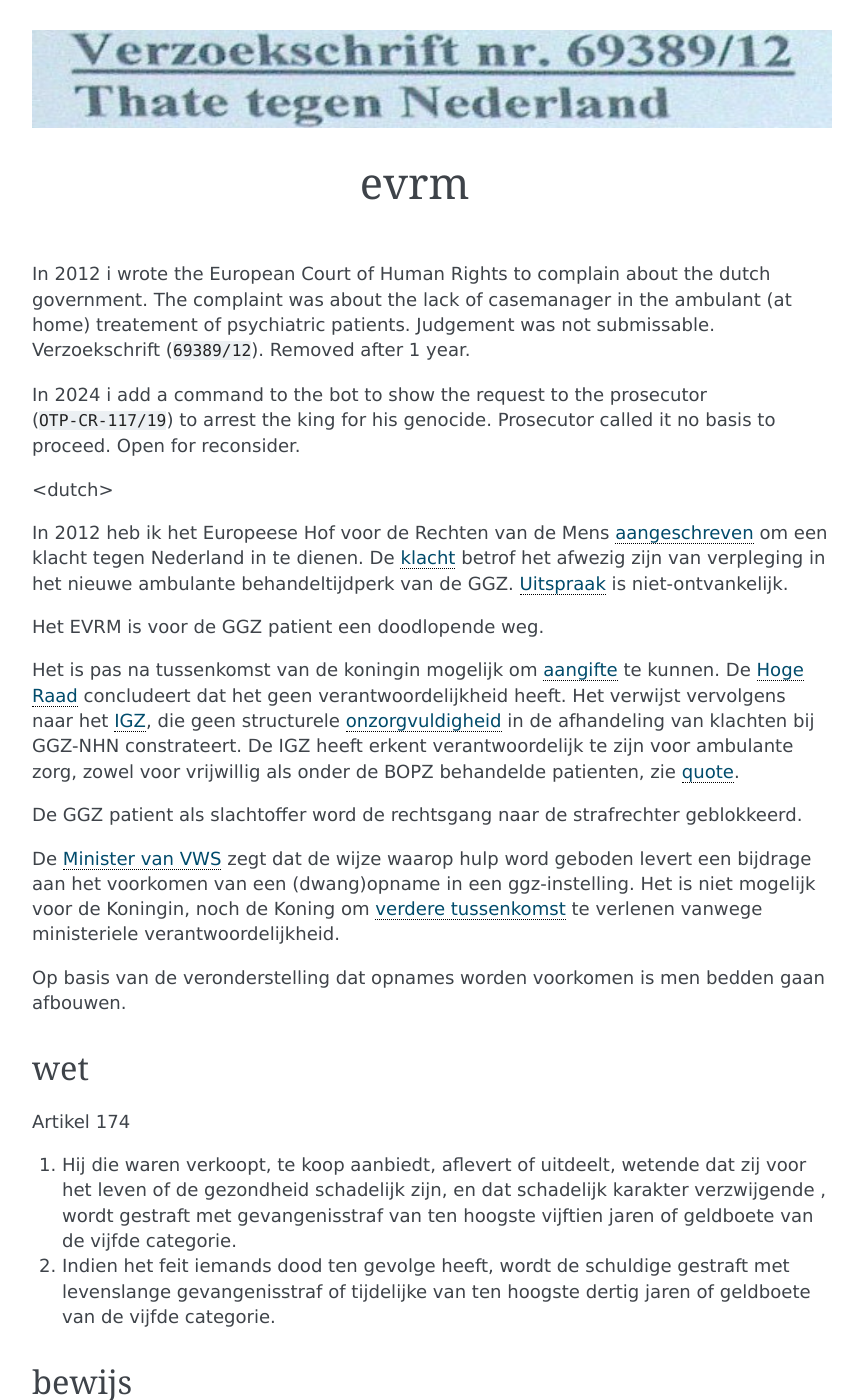
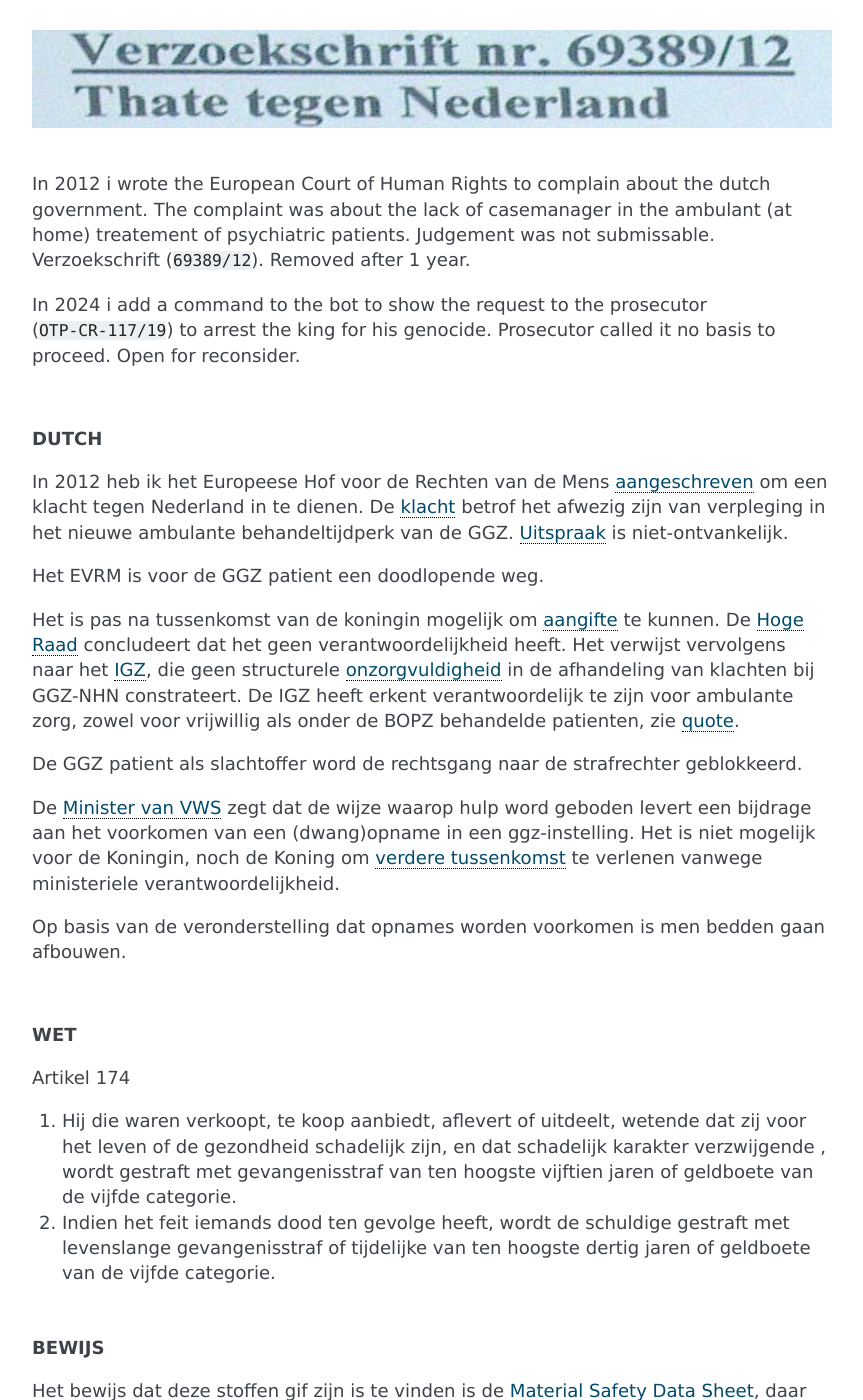
Before and after one commit to bthate/evrm, a Sphinx documentation site: the page built from docs/index.rst, in a window 1280 px wide and 1400 px high. Shown: the whole window, without its empty margins (168-1031 px from the left). Built offline with Sphinx 7.4.7, drawn with Linux system fonts in a browser that asks for light colours; some of the changed text lies outside the part shown.

Commit message:
update docs

```diff
--- a/docs/index.rst
+++ b/docs/index.rst
@@ -6,22 +6,6 @@
 
 
 .. title:: Home
-
-
-
-.. raw:: html
-
-    <center>
-
-evrm
-#####
-
-
-
-.. raw:: html
-
-    </center>
-    <br>
 
 
 In 2012 i wrote the European Court of Human Rights to complain about the
@@ -34,8 +18,13 @@ In 2024 i add a command to the bot to show the request to the prosecutor
 (``OTP-CR-117/19``) to arrest the king for his genocide. Prosecutor called
 it no basis to proceed. Open for reconsider.
 
+.. raw:: html
 
-<dutch>
+    <br>
+
+
+**DUTCH**
+
 
 In 2012 heb ik het Europeese Hof voor de Rechten van de Mens :ref:`aangeschreven <verzoek>` om een klacht tegen Nederland in te dienen.
 De :ref:`klacht <greffe>` betrof het afwezig zijn van verpleging in het nieuwe ambulante behandeltijdperk van de GGZ. :ref:`Uitspraak <uitspraak>` is niet-ontvankelijk.
@@ -55,8 +44,12 @@ Het is niet mogelijk voor de Koningin, noch de Koning om  :ref:`verdere tussenko
 Op basis van de veronderstelling dat opnames worden voorkomen is men bedden gaan afbouwen.
 
 
-wet
-===
+.. raw:: html
+
+    <br>
+
+
+**WET**
 
 
 Artikel 174
@@ -66,8 +59,12 @@ Artikel 174
 2. Indien het feit iemands dood ten gevolge heeft, wordt de schuldige gestraft met levenslange gevangenisstraf of tijdelijke van ten hoogste dertig jaren of geldboete van de vijfde categorie.
 
 
-bewijs
-======
+.. raw:: html
+
+    <br>
+
+
+**BEWIJS**
 
 
 Het bewijs dat deze stoffen gif zijn is te vinden is de :ref:`Material Safety Data Sheet <sds>`, daar staan LD50 waardes in.
@@ -84,9 +81,11 @@ Op de Hodge and Sterner Scale:
 | 5 Practically Non-toxic       5000-15,000
 | 6 Relatively Harmless         15,000 or more
 
+.. raw:: html
 
-(f)act
-======
+    <br>
+
+**(F)ACT**
 
 
 De zorg die de GGZ zegt te leveren is ook een waar (zorg) die de gezondheid benadelt en waarbij de leverancier de schadelijkheid verzwijgt.
@@ -153,9 +152,11 @@ Het niet melden van schadelijkheid heeft desastreuze gevolgen:
     Volledig ingevulde behandelplannen zouden een vereiste moeten zijn voor behandeling.
 
 
-email
-=====
+.. raw:: html
 
+    <br>
+
+**EMAIL**
 
 | Bartholomeus Henricus Julius (Bart) Thate - :ref:`teksten <teksten>`
 | botfather on #dunkbots irc.freenode.net
```
